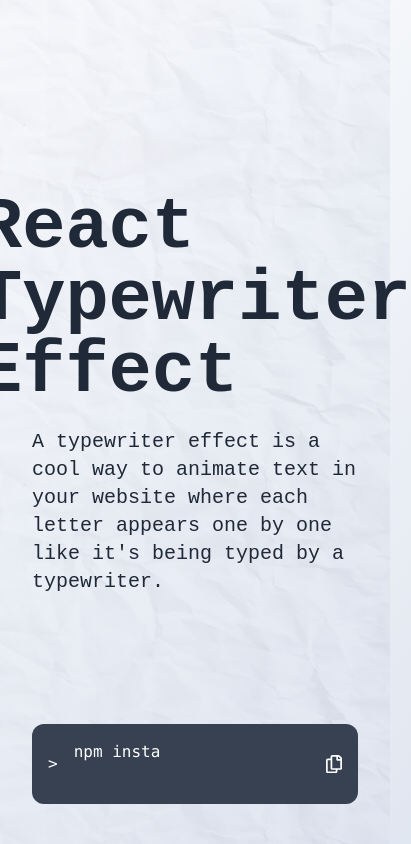
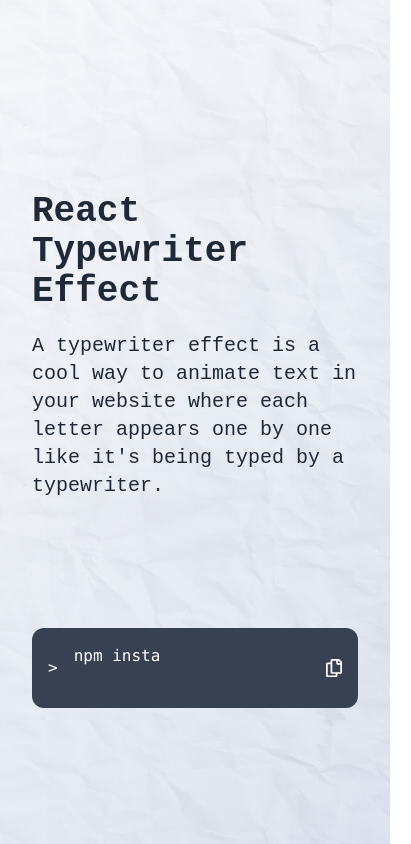
Before and after one commit to MTG2000/react-effect-typewriter, a React (Vite) app: page / in a window 390 px wide. Shown: the top 844 px of the page, 411 px wide, since content can reach past the window. Built offline with nearby package versions, Linux system fonts and the light colour scheme; a web font is replaced by a local one.

Commit message:
fix mobile font size on mobile

```diff
--- a/src/App.tsx
+++ b/src/App.tsx
@@ -15,7 +15,7 @@
         ></div>
         <section className="flex flex-col place-content-center place-items-center text-left">
           <Typewriter.Container>
-            <Typewriter.Parahraph className="text-7xl font-extrabold">
+            <Typewriter.Parahraph className="text-4xl md:text-7xl font-extrabold">
               React Typewriter Effect
             </Typewriter.Parahraph>
             <Typewriter.Parahraph className="text-xl mt-5" typingSpeed={30}>
```
